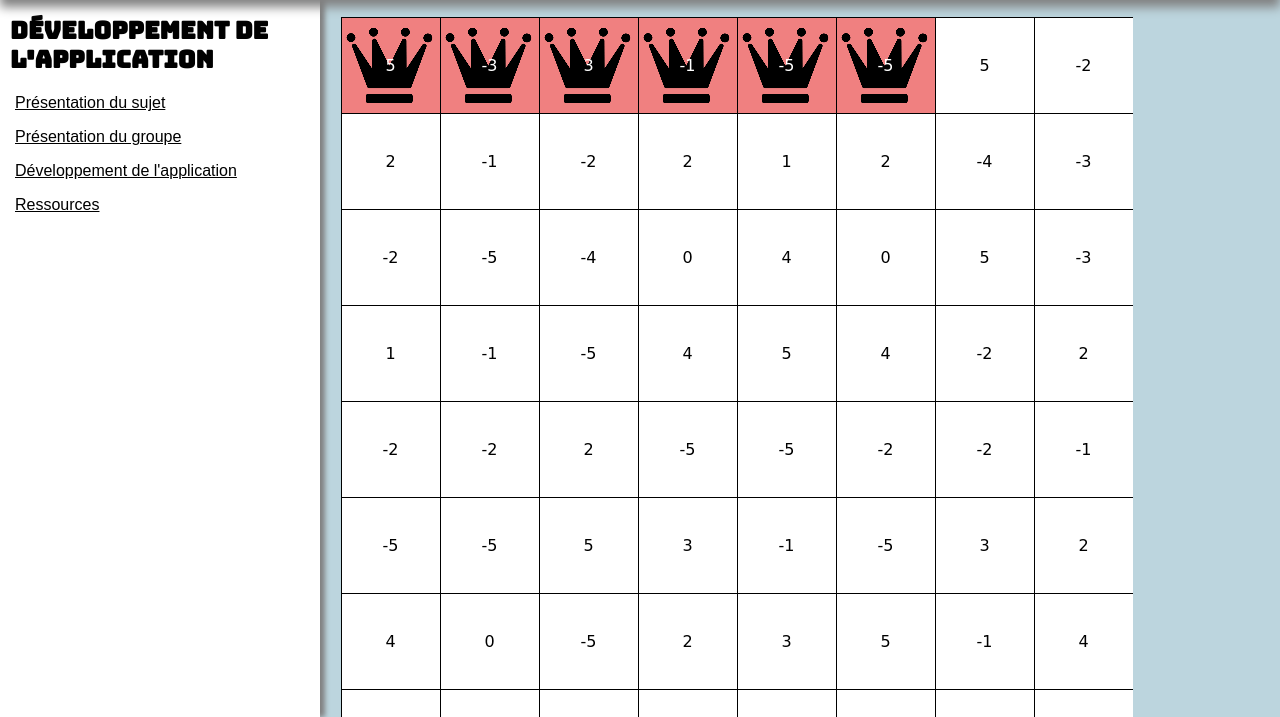
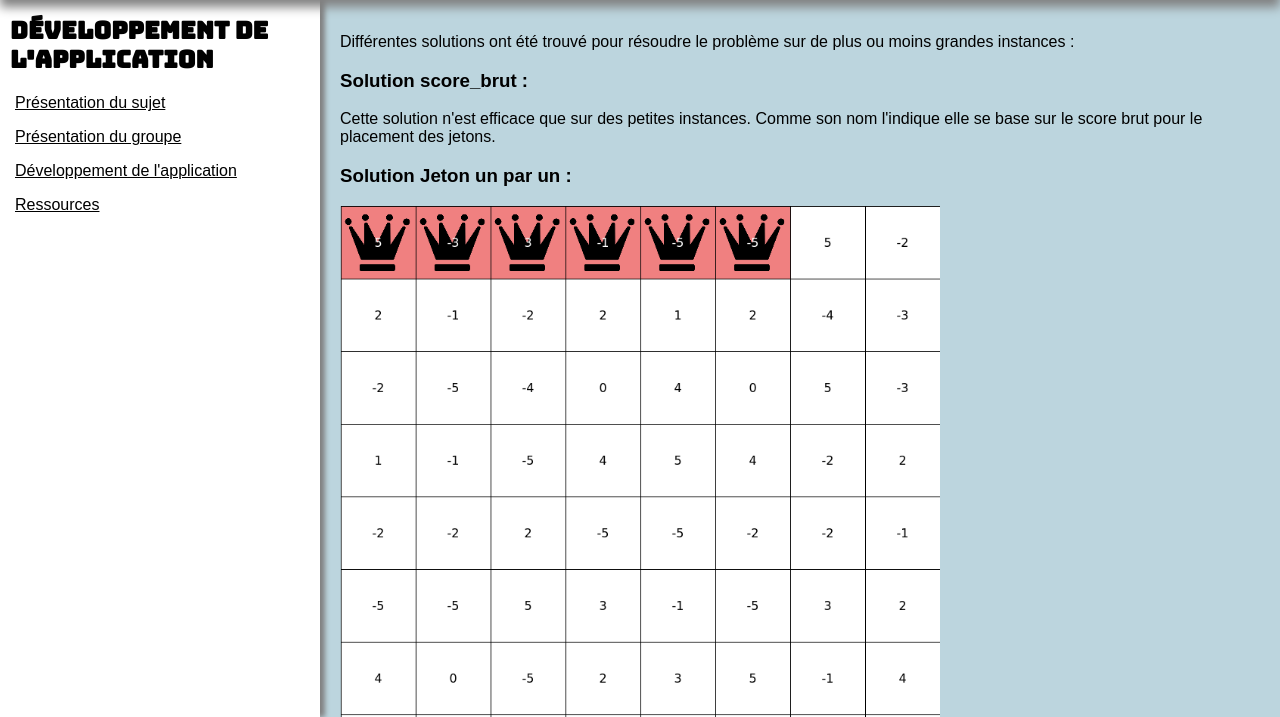
Before and after one commit to PymonProgrammad/PymonProgrammad.github.io, a plain HTML site: page developpement-application.html in a window 1280 px wide. Shown: the part 83-800 px from the top of the page. Drawn offline with Linux system fonts and the light colour scheme; a web font is replaced by a local one.

Commit message:
Apport de solutions dans developpement applications

```diff
--- a/developpement-application.css
+++ b/developpement-application.css
@@ -2,3 +2,8 @@
 {
     padding: 20px;
 }
+
+#gif_jupu
+{
+    width: 600px;
+}
--- a/developpement-application.html
+++ b/developpement-application.html
@@ -23,7 +23,21 @@
         <p><a href="ressources.html">Ressources</a></p>
     </div>
     <div class="contenu">
-        <img src="probleme_8_b_jupu.gif">
+        <p>Différentes solutions ont été trouvé pour résoudre le problème sur de plus ou moins grandes instances :</p>
+        <h3>Solution score_brut :</h3>
+        <p>
+            Cette solution n'est efficace que sur des petites instances. Comme son nom l'indique elle se base sur le score brut pour le placement des jetons.
+        </p>
+        <h3>Solution Jeton un par un :</h3>
+        <img src="probleme_8_b_jupu.gif" id="gif_jupu">
+        <p>
+            Cette solution consiste à placer les jetons chacun son tour sur une case qui augmente le plus le score total. </br>
+            Au début les jetons sont placés les uns à la suite des autres sur la grille.</br>
+            Un tableau contenant la position des jetons est utilisé. </br>
+            Pour chaque jeton on regarde sur toutes les cases vides la position qui permettrait d'obtenir un meilleur score total.</br>
+            Si le jeton ne peut pas être déplacé sur une case plus avantageuse, on passe au suivant.</br>
+            Le programme s'arrête si tous les jetons ne sont pas déplacés pendant un tour complet.</br>
+        </p>
     </div>
 
 </body>
```
